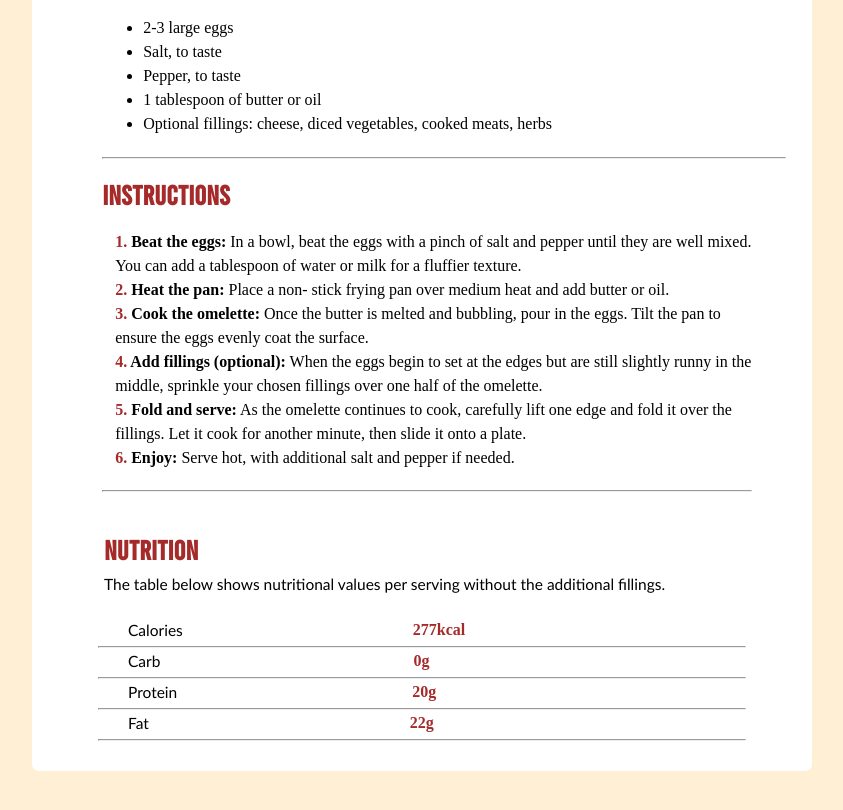
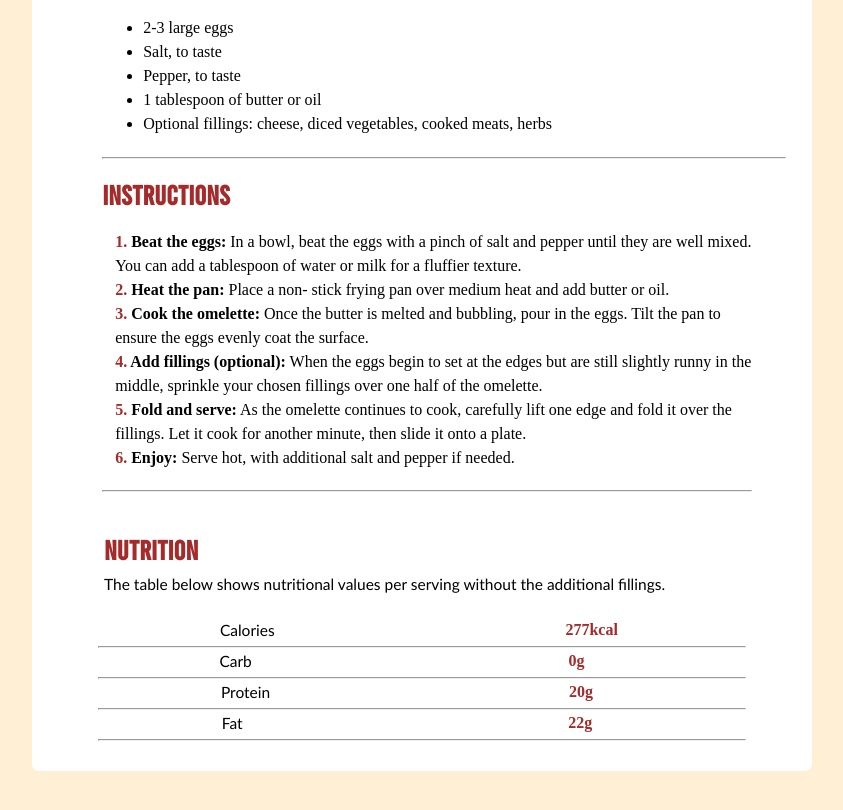
Before and after one commit to leoGomesss/projeto1, a plain HTML site: page index.html in a window 1280 px wide. Shown: the part 833-1643 px from the top of the page, without its empty margins (218-1061 px from the left). Drawn offline with Linux system fonts and the light colour scheme.

Commit message:
30122024[3]

```diff
--- a/estilo.css
+++ b/estilo.css
@@ -119,46 +119,45 @@ p {
 #calorias {
   display: flex;
   flex-direction: row;
-  justify-content: flex-start;
+  justify-content: space-around;
   align-items: center;
-  gap: 230px;
+  gap: 47px;
   padding-top: 4px;
+  padding-right: 6.2px;
   padding-bottom: 7px;
-  padding-left: 30px;
 }
 #carb {
   display: flex;
   flex-direction: row;
-  justify-content: flex-start;
+  justify-content: space-around;
   align-items: center;
-  gap: 253px;
+  gap: 74px;
   padding-top: 4px;
+  padding-right: 40px;
   padding-bottom: 7px;
-  padding-left: 30px;
 }
 #prot {
   display: flex;
   flex-direction: row;
-  justify-content: flex-start;
+  justify-content: space-around;
   align-items: center;
-  gap: 235px;
+  gap: 53px;
   padding-top: 4px;
+  padding-right: 30px;
   padding-bottom: 7px;
-  padding-left: 30px;
 }
 #fat {
   display: flex;
   flex-direction: row;
-  justify-content: flex-start;
+  justify-content: space-around;
   align-items: center;
-  gap: 261px;
+  gap: 78px;
   padding-top: 4px;
+  padding-right: 30px;
   padding-bottom: 7px;
-  padding-left: 30px;
 }
 .tipo {
   font-weight: bold;
   color: brown;
   font-size: 16px;
-  line-height: 7px;
 }
```
